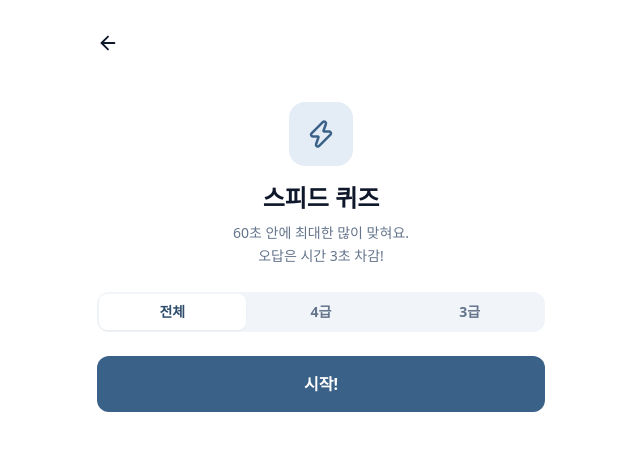
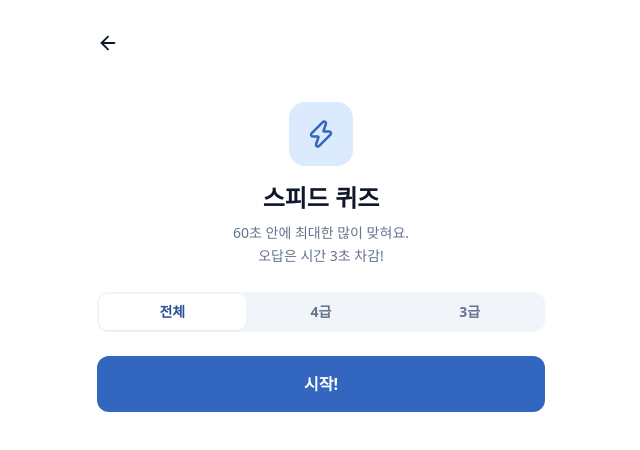
Before and after one commit to d0306r/hsk4, a Next.js app in the folder hsk-app/: page /study/speed in a window 1280 px wide. Shown: the top 450 px of the page, without its empty margins (319-959 px from the left). Built offline with nearby package versions, Linux system fonts and the light colour scheme; no server answers; a web font is replaced by a local one.

Commit message:
브랜드 컬러 재조정: 흑백처럼 가라앉던 톤을 산뜻한 중간 블루(#3266bf)로

```diff
--- a/hsk-app/app/layout.tsx
+++ b/hsk-app/app/layout.tsx
@@ -42,7 +42,7 @@ export const metadata: Metadata = {
 };
 
 export const viewport: Viewport = {
-  themeColor: '#3a6188',
+  themeColor: '#3266bf',
   width: 'device-width',
   initialScale: 1,
   maximumScale: 1,
--- a/hsk-app/app/manifest.ts
+++ b/hsk-app/app/manifest.ts
@@ -11,7 +11,7 @@ export default function manifest(): MetadataRoute.Manifest {
     display: 'standalone',
     orientation: 'portrait',
     background_color: '#ffffff',
-    theme_color: '#3a6188',
+    theme_color: '#3266bf',
     lang: 'ko-KR',
     icons: [
       {
--- a/hsk-app/components/home/DailyGoalCard.tsx
+++ b/hsk-app/components/home/DailyGoalCard.tsx
@@ -21,7 +21,7 @@ function Ring({
   const R = 34;
   const C = 2 * Math.PI * R;
   const offset = C * (1 - Math.min(ratio, 1));
-  const stroke = done ? '#059669' : '#3a6188'; // emerald-600 / brand-600
+  const stroke = done ? '#059669' : '#3266bf'; // emerald-600 / brand-600
 
   return (
     <svg width="84" height="84" viewBox="0 0 84 84" className="flex-shrink-0 -rotate-90">
--- a/hsk-app/components/stats/ShareButton.tsx
+++ b/hsk-app/components/stats/ShareButton.tsx
@@ -24,8 +24,8 @@ function drawCard(): Promise<Blob | null> {
 
   // 배경 그라디언트
   const g = ctx.createLinearGradient(0, 0, S, S);
-  g.addColorStop(0, '#3a6188');
-  g.addColorStop(1, '#304e6c');
+  g.addColorStop(0, '#3266bf');
+  g.addColorStop(1, '#2a5199');
   ctx.fillStyle = g;
   ctx.fillRect(0, 0, S, S);
 
--- a/hsk-app/lib/confetti.ts
+++ b/hsk-app/lib/confetti.ts
@@ -25,7 +25,7 @@ export function fireConfetti(count = 120): void {
   }
   ctx.scale(dpr, dpr);
 
-  const colors = ['#3a6188', '#6f95bc', '#22c55e', '#f59e0b', '#ef4444', '#4c78a4', '#ec4899'];
+  const colors = ['#3266bf', '#5f95e6', '#22c55e', '#f59e0b', '#ef4444', '#3f78d6', '#ec4899'];
   type P = {
     x: number;
     y: number;
--- a/hsk-app/tailwind.config.ts
+++ b/hsk-app/tailwind.config.ts
@@ -9,19 +9,19 @@ const config: Config = {
   theme: {
     extend: {
       colors: {
-        // 차분한 블루 — 채도를 낮춰 '쨍'하지 않고 프리미엄하게. 의미색(초록/빨강)과 구분됨
-        // 옅은 면(50~200)은 은은한 파스텔, 버튼(600/700)은 흰 글씨 대비 확보
+        // 산뜻한 중간 블루 — 시안톤 '쨍'함은 빼되 색감은 살린 로열블루. 의미색(초록/빨강)과 구분됨
+        // 옅은 면(50~200)은 부드러운 파스텔, 버튼(600/700)은 흰 글씨 대비 확보
         brand: {
-          50: '#f2f6fb',
-          100: '#e4ecf5',
-          200: '#c8d8ea',
-          300: '#9db9d6',
-          400: '#6f95bc',
-          500: '#4c78a4',
-          600: '#3a6188',
-          700: '#304e6c',
-          800: '#294057',
-          900: '#233648',
+          50: '#f0f6fe',
+          100: '#dceafd',
+          200: '#bcd6fa',
+          300: '#8fb9f2',
+          400: '#5f95e6',
+          500: '#3f78d6',
+          600: '#3266bf',
+          700: '#2a5199',
+          800: '#244279',
+          900: '#1f3860',
         },
         bg: {
           DEFAULT: '#ffffff',
```
